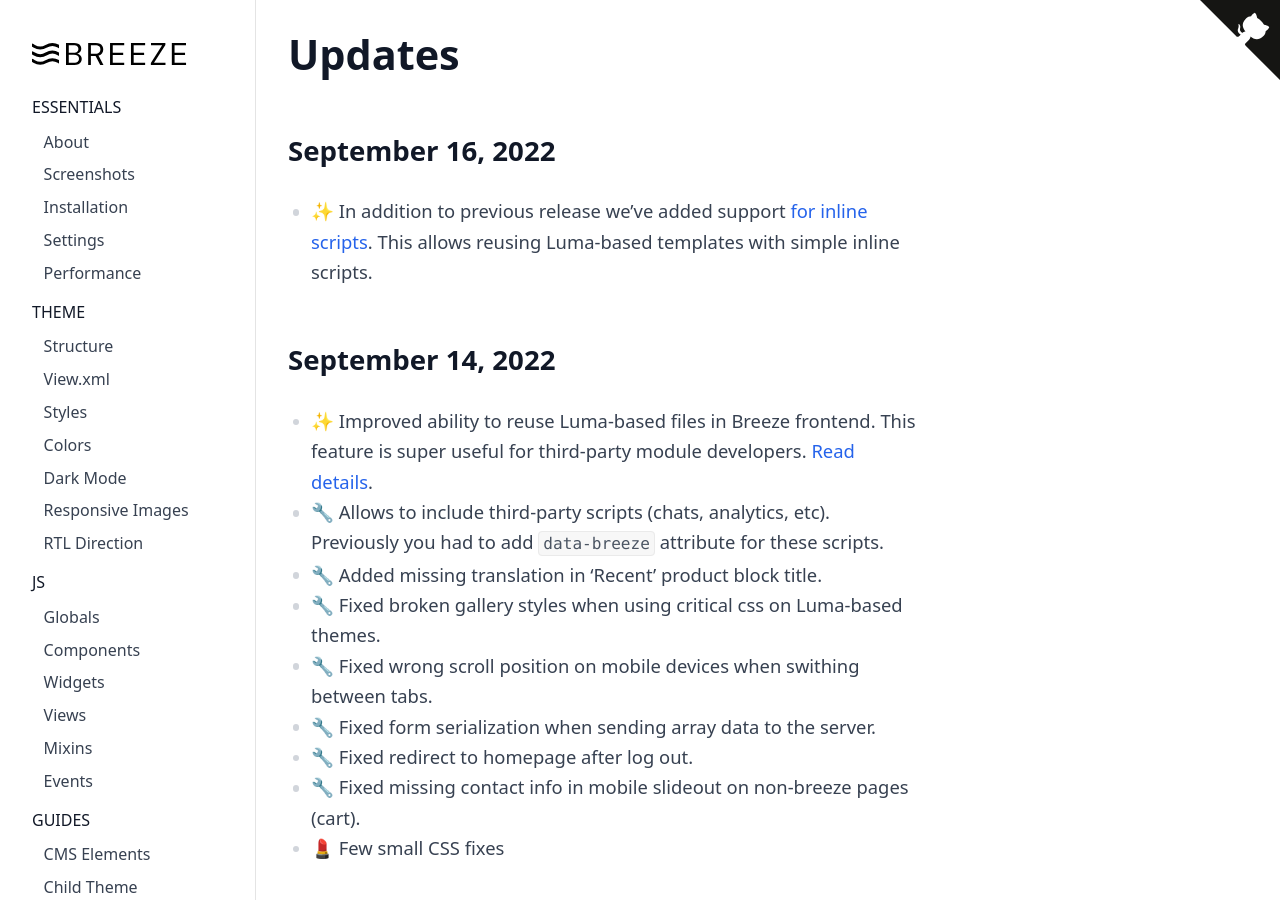
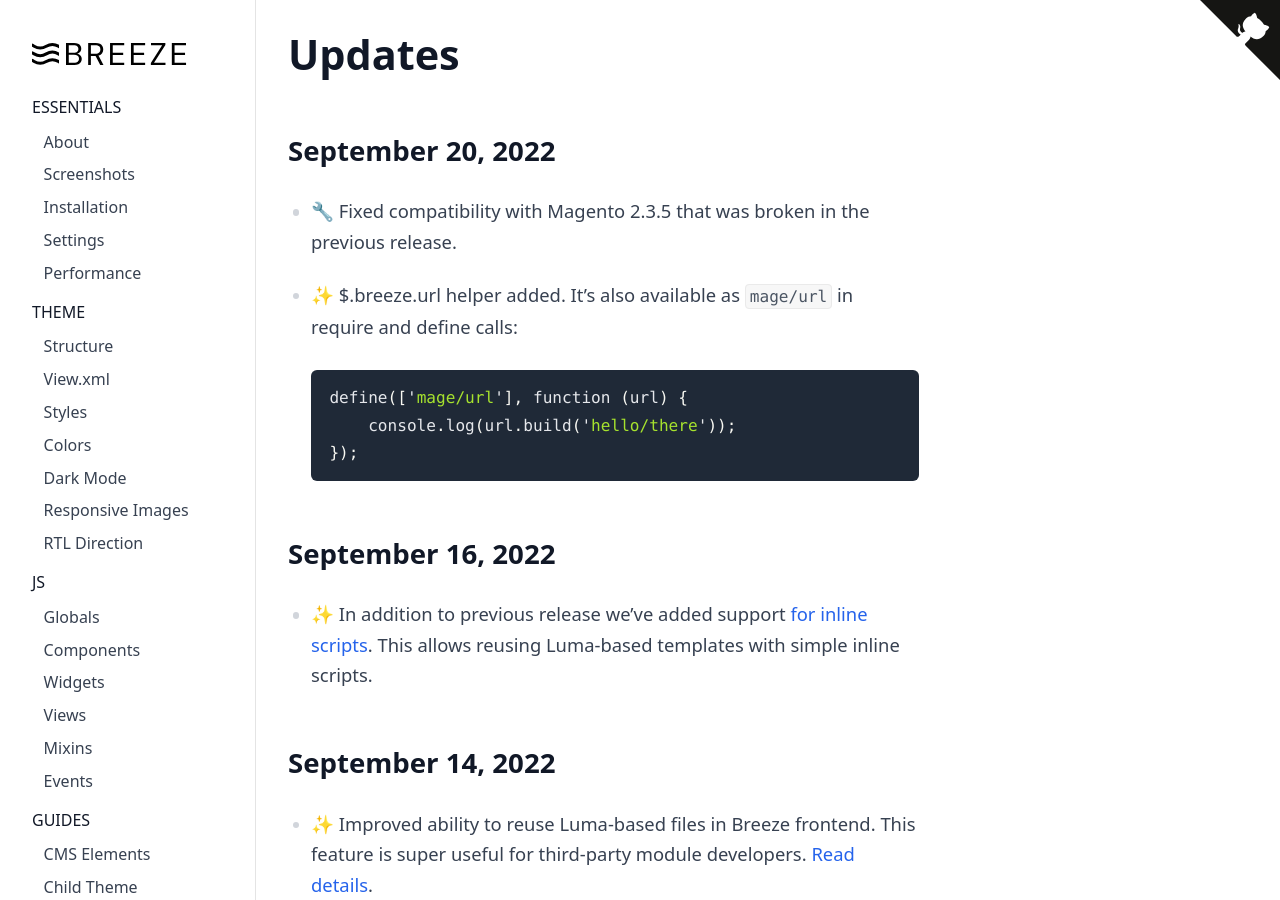
Before and after one commit to breezefront/breezefront.com, a Jekyll site: the page built from collections/_misc/updates.md, in a window 1280 px wide and 900 px high. Built offline with Jekyll 4.4.1, drawn with Linux system fonts in a browser that asks for light colours.

Commit message:
Changelog

````diff
--- a/collections/_misc/updates.md
+++ b/collections/_misc/updates.md
@@ -6,6 +6,17 @@ order: 50
 ---
 
 # Updates
+
+## September 20, 2022
+
+ -  🔧 Fixed compatibility with Magento 2.3.5 that was broken in the previous release.
+ -  ✨ $.breeze.url helper added. It's also available as `mage/url` in require and define calls:
+
+    ```js
+    define(['mage/url'], function (url) {
+        console.log(url.build('hello/there'));
+    });
+    ```
 
 ## September 16, 2022
 
````
